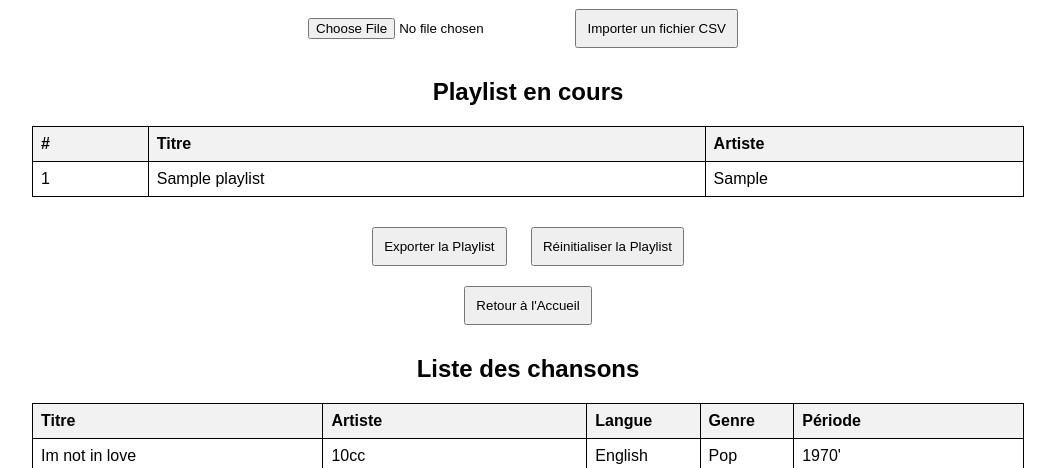
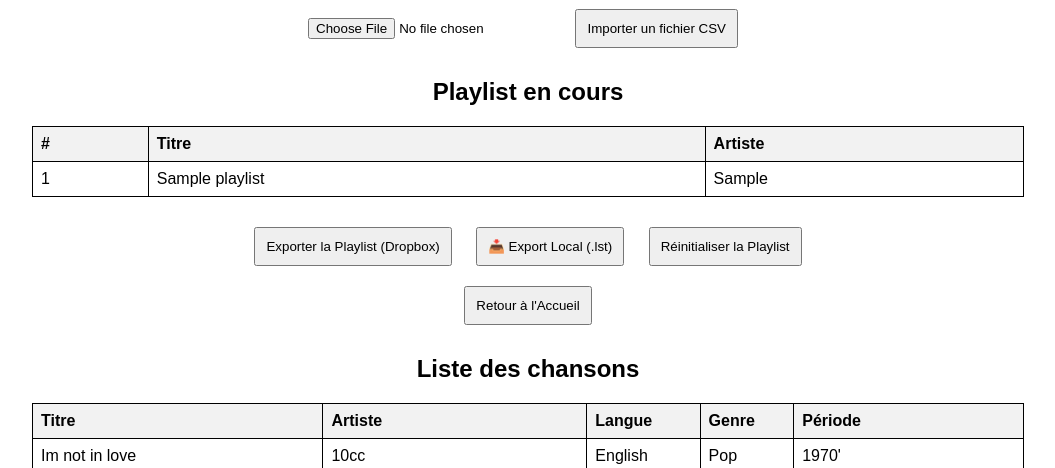
Before and after one commit to Happy-valley/Karaokedesyl, a Flask app: page /admin/dashboard in a window 1280 px wide. Shown: the part 129-597 px from the top of the page, without its empty margins (112-1167 px from the left). Run offline with Flask 2, Linux system fonts and the light colour scheme; the visitor is signed in with stand-in values (Sample User, id 1); data comes from the database, SQL or seed files in the repository; tables that the repository leaves empty hold one stand-in row (values such as "Sample post").

```diff
--- a/app.py
+++ b/app.py
@@ -1,5 +1,5 @@
 """
-Karaokedesyl - Version 1.0
+Karaokedesyl - Version 2.0
 A Flask-based Karaoke Song Selection and Playlist Management System.
 """
 
@@ -329,6 +329,29 @@ def export_playlist():
 
     return redirect(url_for('admin_dashboard'))
 
+@app.route('/admin/export_local_csv')
+def export_local_csv():
+    # Connexion à la base de données
+    conn = sqlite3.connect(DATABASE)
+    cursor = conn.cursor()
+    cursor.execute("SELECT title, artist FROM Playlist")
+    playlist = cursor.fetchall()
+    conn.close()
+
+    # Création du fichier temporaire
+    filename = f"Playlist_{datetime.now().strftime('%Y-%m-%d_%H-%M')}.csv"
+    filepath = os.path.join(EXPORT_DIR, filename)
+
+    # Écriture du fichier
+    with open(filepath, 'w', encoding='utf-8', newline='') as csvfile:
+        writer = csv.writer(csvfile)
+        writer.writerow(["Title", "Artist"])  # En-têtes
+        for title, artist in playlist:
+            writer.writerow([title, artist])
+
+    # Téléchargement direct
+    return send_file(filepath, as_attachment=True)
+
 @app.route('/admin/reset')
 def reset_playlist():
     conn = sqlite3.connect(DATABASE)
--- a/templates/admin_dashboard.html
+++ b/templates/admin_dashboard.html
@@ -51,7 +51,8 @@
             </tr>
             {% endfor %}
         </table>
-        <a href="/admin/export"><button>Exporter la Playlist</button></a>
+        <a href="/admin/export"><button>Exporter la Playlist (Dropbox)</button></a>
+        <a href="/admin/export_local_lst"><button>📥 Export Local (.lst)</button></a>
         <a href="/admin/reset"><button>Réinitialiser la Playlist</button></a>
     {% else %}
         <p><strong>Playlist vide.</strong></p>
```
